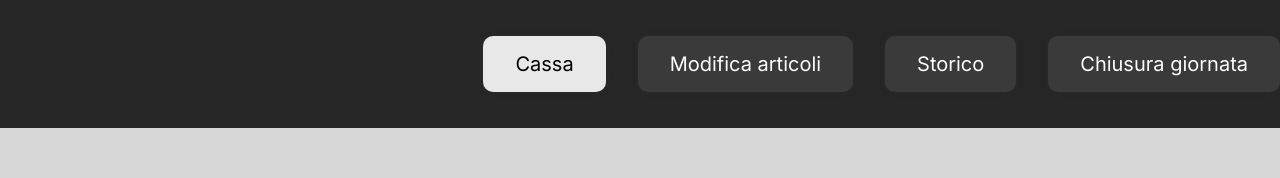
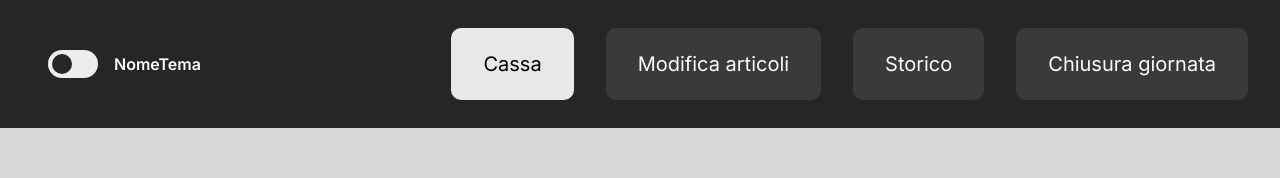
Before and after one commit to JDaver/SimpleCashSystem, a React (Vite) app in the folder Views/: page / in a window 1280 px wide. Shown: the top 178 px of the page. Built offline with nearby package versions, Linux system fonts and the light colour scheme.

Commit message:
feat(Navbar): update structure and refactor css file

```diff
--- a/Views/src/Components/Navbar/Navbar.css
+++ b/Views/src/Components/Navbar/Navbar.css
@@ -1,21 +1,9 @@
 /*NAVBAR*/
-.navbar {
-  background-color: var(--neutral-700);
-  height: 8rem;
-  position: fixed;
-  top: 0;
-  width: 100%;
-  z-index: 1000;
-}
-
 .navbar__list {
   align-items: center;
   display: flex;
   gap: var(--space-6);
   height: 100%;
-  justify-content: end;
-  list-style: none;
-  padding-inline: var(--space-6);
 }
 
 .navbar__link {
@@ -24,19 +12,28 @@
   box-shadow: 0px 0px 5px var(--neutral-600);
   color: var(--neutral-100);
   font-size: var(--font-size-lg);
-  padding-block: var(--space-4);
+  padding-block: var(--space-5);
   padding-inline: var(--space-6);
   text-align: center;
   text-decoration: none;
+  transition:
+    background-color 0.2s,
+    transform 0.1s;
   width: fit-content;
   white-space: nowrap;
+}
+
+.navbar__link:active {
+  background-color: var(--neutral-400);
+  transform: scale(0.97);
+}
+
+.navbar__link:focus-visible {
+  outline: 2px solid var(--neutral-100);
+  outline-offset: 2px;
 }
 
 .active {
   background-color: var(--neutral-300);
   color: var(--neutral-900);
 }
-
-#navbar-transition {
-  view-transition-name: navbar;
-}
--- a/Views/src/Components/Navbar/Navbar.jsx
+++ b/Views/src/Components/Navbar/Navbar.jsx
@@ -4,7 +4,7 @@ import { memo } from 'react';
 
 function Navbar() {
   return (
-    <nav className="navbar" id="navbar-transition">
+    <nav className="navbar">
       <ul className="navbar__list">
         <li className="navbar__item">
           <NavLink
```
